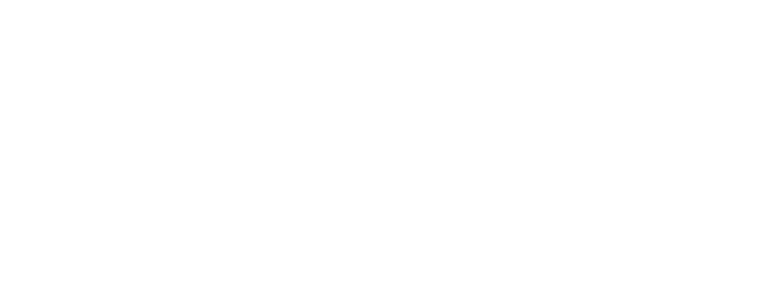
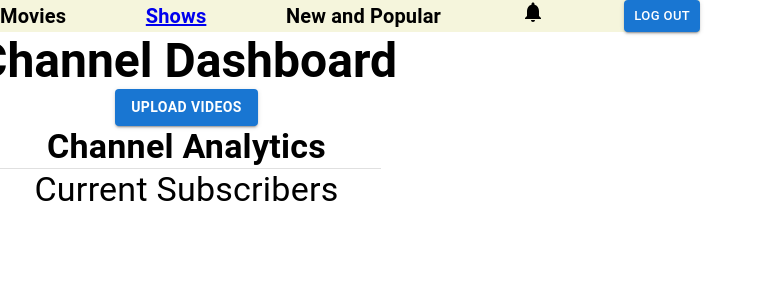
Before and after one commit to richardcolachagua/streaming-site, a React (Create React App) app: page /creatordashboard in a window 1280 px wide. Before the commit this address had no page. Shown: the top 300 px of the page, without its empty margins (0-764 px from the left). Built offline with nearby package versions, Linux system fonts and the light colour scheme.

Commit message:
"Creator Header Updated"

```diff
--- a/src/App.jsx
+++ b/src/App.jsx
@@ -5,6 +5,7 @@
 import SignupPage from "./frontend/auth/Signup";
 import Shows from "./frontend/pages/Shows";
 import Following from "./frontend/pages/FollowingPage";
+import CreatorDashboard from "./frontend/pages/CreatorDashboard";
 
 function App() {
   return (
@@ -15,6 +16,7 @@
         <Route path="/signup" element={<SignupPage />} />
         <Route path="/shows" element={<Shows />} />
         <Route path="/following" element={<Following />} />
+        <Route path="/creatordashboard" element={<CreatorDashboard />} />
       </Routes>
     </div>
   );
--- /dev/null
+++ b/src/frontend/components/Headers/CreatorHeader.jsx
@@ -0,0 +1,43 @@
+import React from "react";
+import { Link } from "react-router-dom";
+import { Stack, Typography, Button, Box } from "@mui/material";
+import NotificationsIcon from "@mui/icons-material/Notifications";
+
+const CreatorHeader = () => {
+  return (
+    <Box sx={{ display: "flex" }}>
+      <Stack
+        direction="row"
+        spacing={2}
+        justifyContent="space-between"
+        sx={{
+          bgcolor: "beige",
+          width: 700,
+          marginBottom: "25px",
+        }}
+      >
+        <Typography variant="h6" sx={{ fontWeight: "bold" }}>
+          Movies
+        </Typography>
+        <Typography
+          variant="h6"
+          sx={{ fontWeight: "bold" }}
+          component={Link}
+          to="/Shows"
+        >
+          Shows
+        </Typography>
+        <Typography variant="h6" sx={{ fontWeight: "bold" }}>
+          New and Popular
+        </Typography>
+
+        <NotificationsIcon />
+        <Button variant="contained" size="small" onClick={""}>
+          Log Out
+        </Button>
+      </Stack>
+    </Box>
+  );
+};
+
+export default CreatorHeader;
--- a/src/frontend/pages/CreatorDashboard.jsx
+++ b/src/frontend/pages/CreatorDashboard.jsx
@@ -1,23 +1,33 @@
 import React from "react";
 import { Box, Button, Typography, Divider, Grid } from "@mui/material";
+import CreatorHeader from "../components/Headers/CreatorHeader";
 
 const CreatorDashboard = () => {
   const uploadButton = () => {};
   return (
+    <>
+      <CreatorHeader />
       <Grid container spacing={3}>
         <Box>
-        <Typography variant="h1">Channel Dashboard</Typography>
+          <Typography variant="h3" sx={{ fontWeight: "bold" }}>
+            Channel Dashboard
+          </Typography>
           <Box>
-          <Button variant="contained">Upload Videos</Button>
+            <Button variant="contained" sx={{ fontWeight: "bold" }}>
+              Upload Videos
+            </Button>
           </Box>
           <Box>
-          <Typography variant="h2">Channel Analytics</Typography>
+            <Typography variant="h4" sx={{ fontWeight: "bold" }}>
+              Channel Analytics
+            </Typography>
             <Divider variant="middle" />
 
-          <Typography variant="h3">Current Subscribers</Typography>
+            <Typography variant="h4">Current Subscribers</Typography>
           </Box>
         </Box>
       </Grid>
+    </>
   );
 };
 
```
Also changed, not shown: src/frontend/pages/Movies.jsx (added, +7 -0 lines), src/frontend/components/Headers/StreamerHeader.jsx (added). Lines whose indentation alone changed are shown as unchanged.
